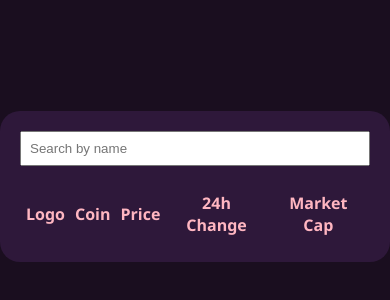
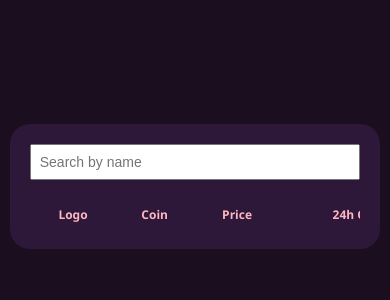
Before and after one commit to SeifAmr-c/Crypto-Dashboard, a plain HTML site: page index.html in a window 390 px wide. Shown: the part 236-536 px from the top of the page. Drawn offline with Linux system fonts and the light colour scheme; no server answers.

Commit message:
Fixed issues with responsivness adjusted the font as well as the width

```diff
--- a/css/index.css
+++ b/css/index.css
@@ -16,7 +16,7 @@
   section {
     background-color: #2e183a;
     height: auto;
-    width: auto;
+    width: 95%;
     display: flex;
     justify-content: center;
     align-items: flex-start;
@@ -27,6 +27,7 @@
 
   .container {
     width: 100%;
+    overflow-x: auto;
   }
 
   #search {
@@ -36,6 +37,8 @@
   }
 table{
   width: 100%;
+  min-width: 600px;
+
 }
 thead tr th {
   padding: 4px;
@@ -50,3 +53,13 @@ tbody td {
     color: #f1b5ff;
 
 }
+@media (max-width: 600px) {
+  thead tr th, tbody td {
+    font-size: 12px;
+    padding: 4px;
+  }
+
+  #search {
+    font-size: 14px;
+  }
+}
```
